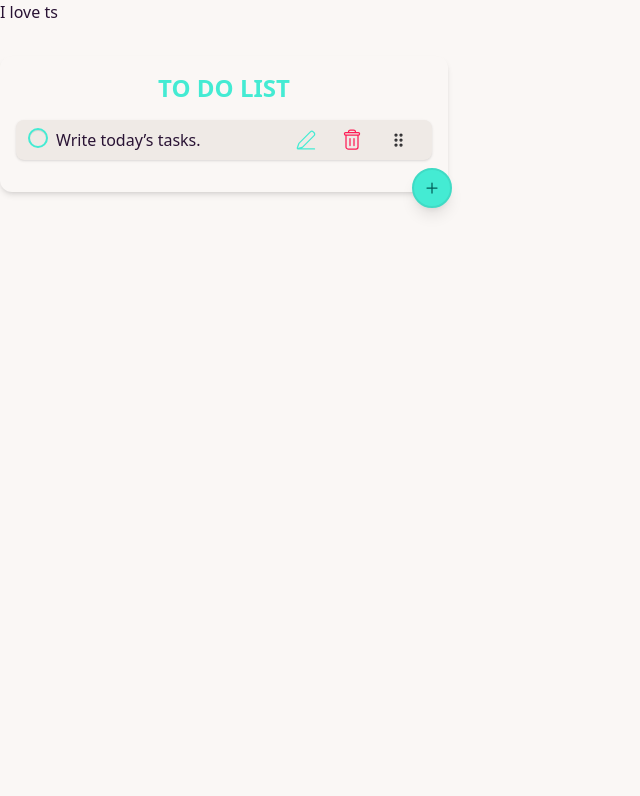
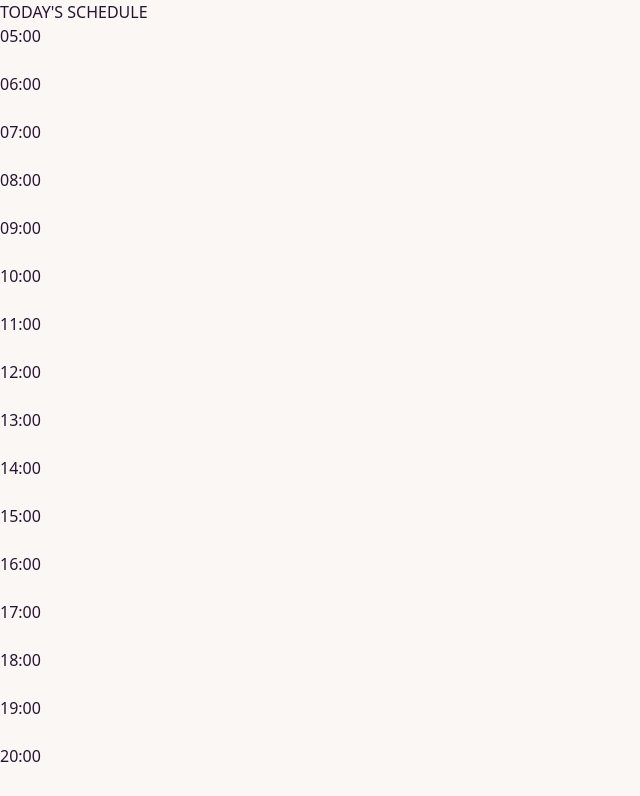
Before and after one commit to makee-ham/DayCraft, a React (Vite) app: page / in a window 1280 px wide. Shown: the top 796 px of the page, without its empty margins (0-640 px from the left). Built offline with nearby package versions, Linux system fonts and the light colour scheme.

Commit message:
feat #2 set basic structures on schedule grid

```diff
--- a/src/components/ScheduleGrid/ScheduleGrid.tsx
+++ b/src/components/ScheduleGrid/ScheduleGrid.tsx
@@ -1,3 +1,36 @@
+import { useState } from "react";
+
 export default function ScheduleGrid() {
-  return <div>I love ts</div>;
+  const hours: string[] = Array.from({ length: 24 }, (_, i) => {
+    const hour = (i + 5) % 24;
+    return `${String(hour).padStart(2, "0")}:00`;
+  });
+
+  const [schedule, setSchedule] = useState<string[]>(Array(24).fill(""));
+
+  const handleChange = (idx: number, value: string) => {
+    setSchedule((prev) => {
+      const updated = [...prev];
+      updated[idx] = value;
+      return updated;
+    });
+  };
+
+  return (
+    <section>
+      <h2>TODAY'S SCHEDULE</h2>
+      <div>
+        {hours.map((hour, idx) => (
+          <div key={hour}>
+            <div>{hour}</div>
+            <input
+              type="text"
+              value={schedule[idx]}
+              onChange={(e) => handleChange(idx, e.target.value)}
+            />
+          </div>
+        ))}
+      </div>
+    </section>
+  );
 }
```
